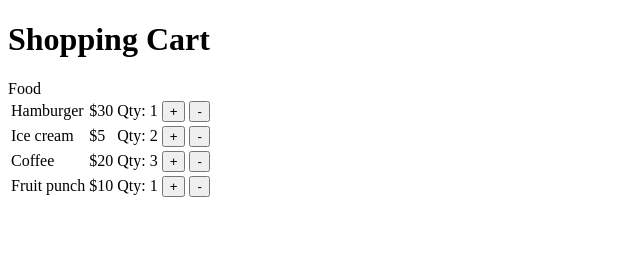
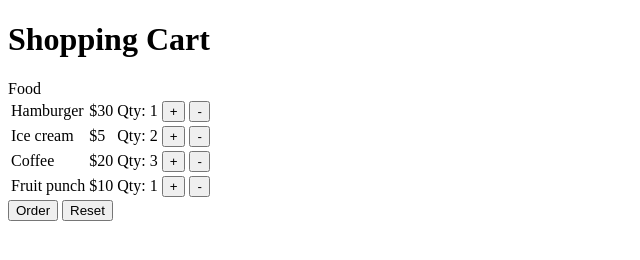
Before and after one commit to defaultax7/4506, a plain HTML site: page order.html in a window 1280 px wide. Shown: the whole page, without its empty margins (0-640 px from the left). Drawn offline with Linux system fonts and the light colour scheme.

Commit message:
Update order.html

```diff
--- a/order.html
+++ b/order.html
@@ -23,5 +23,7 @@
       <td>Fruit punch</td><td>$10</td><td>Qty:</td><td>1</td><td><button>+</button></td><td><button>-</button></td>
     </tr>
   </table>
+  <input type="submit" value="Order">
+  <input type="reset" value="Reset">
 </body>
 </html>
```
